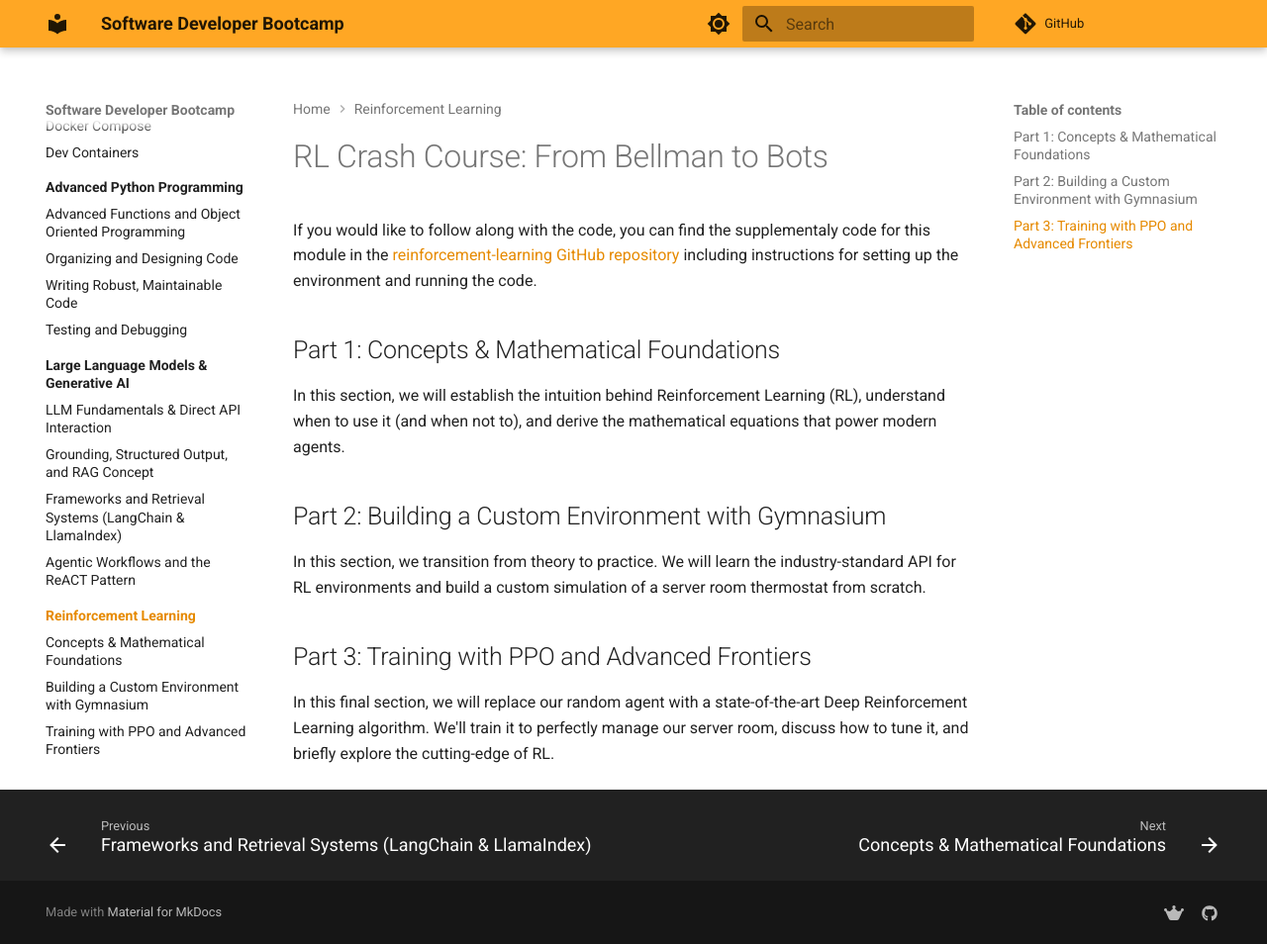
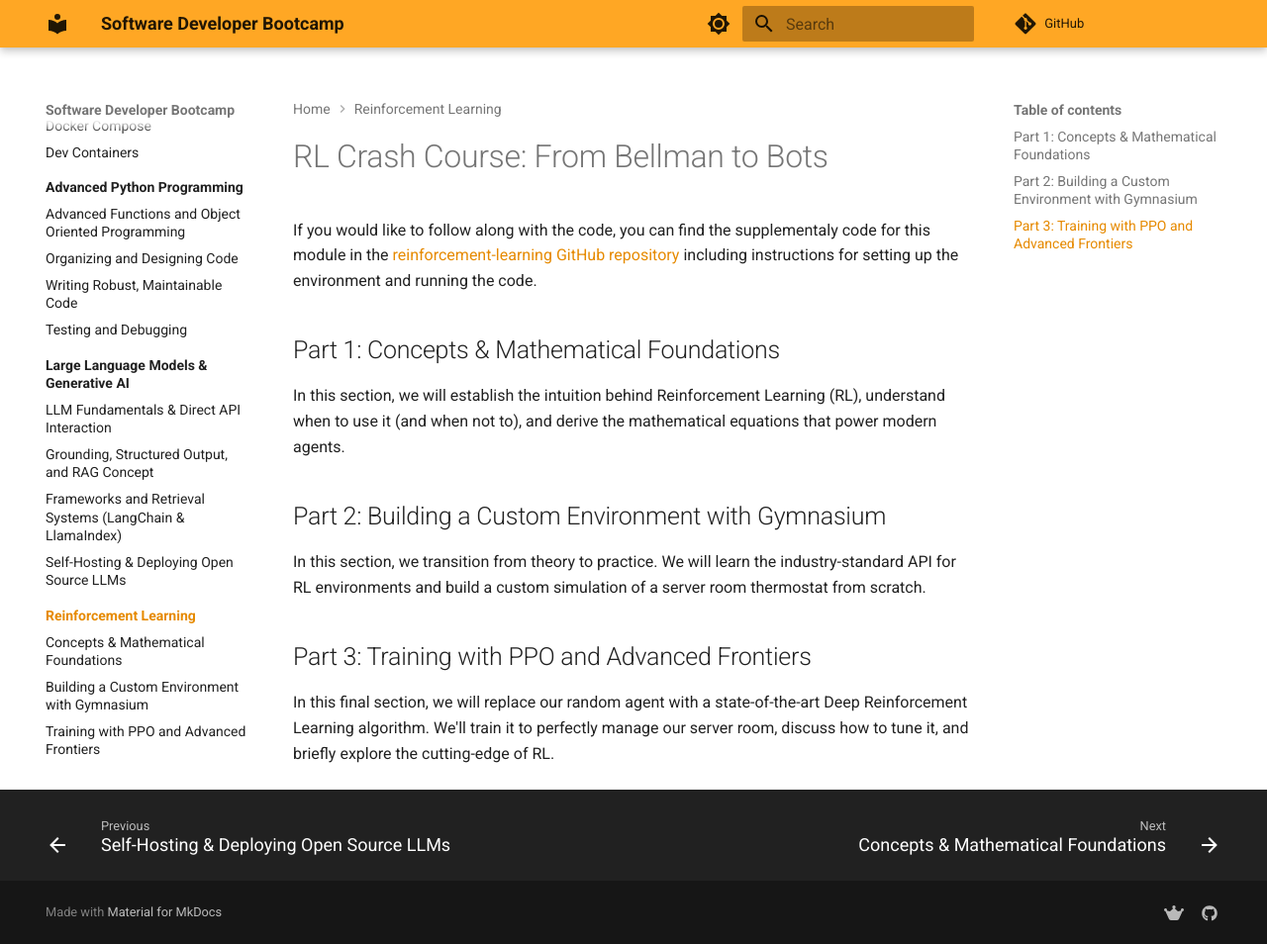
Before and after one commit to kaimibk/Software-Dev-Bootcamp, an MkDocs documentation site: the page built from docs/reinforcement-learning/index.md, in a window 1280 px wide and 954 px high. Shown: the whole window at 99% size. Built offline with MkDocs 1.6.1 and Material for MkDocs 9.7.7, drawn with Linux system fonts in a browser that asks for light colours; comment, search, counter and statistics services are not loaded; some of the changed lines change nothing that is shown.

Commit message:
docs: new lesson

````diff
--- /dev/null
+++ b/docs/llms/self-hosting.md
@@ -0,0 +1,210 @@
+# Self-Hosting & Deploying Open Source LLMs
+
+In this module, we will demystify the hardware required to run Large Language Models (LLMs) locally and explore the vast ecosystem of inference engines. By the end of this session, you will understand how to calculate your hardware constraints, choose the right quantization method, and select the best deployment framework for your specific use case.
+
+---
+
+## Model Sizes, Precision, & VRAM Requirements
+
+Before spinning up a model, you must ensure your hardware can physically hold it. LLMs are memory-bound, meaning **VRAM (Video RAM)** on your GPU is your most precious resource.
+
+When you see a model like `Llama-3.1-8B`, the "8B" stands for 8 billion parameters. By default, these parameters are stored in 16-bit floating-point (FP16 or BF16) precision.
+
+!!! tip "The Rule of Thumb"
+    1 Billion parameters $\approx$ 2 GB of VRAM at 16-bit precision.
+
+!!! example "Back of the envelope math"
+    - 1 parameter $\approx$ 2 bytes (16 bits)
+    - 7 billion parameters $\approx$ 14 billion bytes $\approx$ 14 GB of VRAM at 16-bit precision.
+    - Modern consumer GPUs typically have between 8 GB and 24 GB of VRAM, which is why quantization is essential for running larger models.
+
+### Understanding Quantization (The Secret to Local AI)
+
+Running a 70B model at 16-bit requires roughly 140GB of VRAM—well out of reach for most consumer setups. To solve this, the community uses **Quantization**, which compresses the model's weights into lower-precision formats (like 8-bit, 4-bit, or even 2-bit integers). Think of it like compressing a massive `.WAV` audio file into an `.MP3`.
+
+**The Pros of Quantization:**
+
+* **Drastically Reduced VRAM:** You can fit models on consumer laptops that would otherwise require data center GPUs.
+
+* **Faster Inference:** Because LLM generation is bottlenecked by how fast data can move from memory to the processor (memory bandwidth), smaller weights transfer faster, often resulting in higher tokens-per-second generation.
+
+**The Cons of Quantization:**
+
+* **Perplexity / "Brain Damage":** Compressing weights inherently loses some mathematical nuance.
+
+    * *8-bit:* Almost indistinguishable from the 16-bit original. Highly recommended.
+    * *4-bit:* The industry "sweet spot." You save roughly 70% of the VRAM with only a negligible dip in reasoning quality.
+    * *2-bit:* Extreme compression. The model fits anywhere, but it suffers significant accuracy loss, struggles with complex logic, and is much more prone to hallucination.
+
+!!! warning "Don't forget the KV Cache!"
+    The estimates below are for **Model Weights Only**. When generating text, the LLM stores previous tokens in a memory bank called the Key-Value (KV) Cache. You generally need to add 10% to 20% extra VRAM overhead to account for the context window and the inference engine itself.
+
+!!! note "Apple Silicon (M3/M4) & Unified Memory"
+    If you are using an Apple computer with an M-series chip (like the M3 Max or M4 Pro), your system utilizes **Unified Memory**. This means the CPU and GPU share the exact same pool of RAM. A Mac with 128GB of RAM effectively has 128GB of VRAM! This architectural advantage makes high-end Apple hardware incredibly powerful and cost-effective for running massive 70B+ quantized models locally.
+
+---
+
+## The Master Hardware Tiering Matrix
+
+Use this matrix to determine exactly what size model you can run based on your available hardware and chosen quantization level.
+
+| Size | Example Models | 16-bit (Uncompressed) | 8-bit Quant | 4-bit Quant | 2-bit Quant | Ideal Target Hardware (at 4-bit) |
+| :--- | :--- | :--- | :--- | :--- | :--- | :--- |
+| **1B** | Llama 3.2 1B, Qwen2.5 1.5B | ~3 GB | ~1.5 GB | **~0.8 GB** | ~0.5 GB | Raspberry Pi, Smartphones, Web Browsers |
+| **3B** | Llama 3.2 3B, Phi-3 Mini | ~7 GB | ~3.5 GB | **~2 GB** | ~1 GB | Older Laptops, Modern Smartphones |
+| **8B** | Llama 3.1 8B, Granite 3.0 8B | ~16 GB | ~8.5 GB | **~4.5 GB** | ~2.5 GB | Base Mac M1/M2 (8GB RAM), RTX 3060/4060 |
+| **14B** | Qwen2.5 14B, Mistral Nemo 12B | ~28 GB | ~15 GB | **~8 GB** | ~4.5 GB | Mac M-Series (16GB RAM), RTX 4070/4080 |
+| **30B** | Qwen2.5 32B, Command R 35B | ~65 GB | ~34 GB | **~18 GB** | ~10 GB | RTX 3090 / 4090 (24GB VRAM), Mac Studio |
+| **70B** | Llama 3.1 70B, Nemotron 70B | ~140 GB | ~75 GB | **~40 GB** | ~20 GB | 2x RTX 3090/4090, Mac Ultra (64GB+ RAM) |
+| **120B** | Mistral Large 123B | ~250 GB | ~130 GB | **~70 GB** | ~35 GB | 4x RTX 4090, Mac Ultra (128GB+ RAM), 2x A100 |
+| **1T+** | Llama 3.1 405B, DeepSeek-V3, Kimi K2 scale | ~2,000 GB+ | ~1,000 GB | **~500 GB** | ~250 GB | Enterprise Multi-Node Cluster (8x H100s / A100s) |
+
+
+!!! tip "Which model is the best for my use case?"
+    The LLM landscape is rapidly evolving, and new models are being released every week. I recommend looking at LLM leaderboards, such as [Artificial Analysis](https://artificialanalysis.ai/leaderboards/models) or [Hugging Face Open LLM Leaderboard](https://huggingface.co/spaces/open-llm-leaderboard/open_llm_leaderboard#/) to see the latest models, their sizes, and how they perform on various benchmarks. For most users, starting with a 7B or 8B model is a sweet spot for local experimentation, while 14B and above are more suitable for production deployments with powerful hardware.
+
+!!! tip "Bigger but Quantized or Smaller but Uncompressed?"
+    In most cases, a quantized 70B model will usually outperform an uncompressed 7B model in terms of reasoning quality and capabilities. The compression from quantization is often worth the trade-off, especially when it allows you to run a more powerful model within your hardware constraints. Simple analogy:
+
+    * Small models are like an intern for simple office tasks.
+    * Highly quantized larger models are like a drunk PhD student who can still solve complex problems and give you better domain knowledge, but might occasionally forget where they are.
+
+---
+
+## The Deployment Framework Landscape
+
+Moving an LLM from a HuggingFace repository to a running, queryable service requires an **inference engine**. The ecosystem has evolved rapidly, fragmenting into engines designed for local edge devices and engines built for massive data centers.
+
+
+!!! warning "Too Many Options"
+    The explosion of open-source LLMs has led to a corresponding explosion in inference engines. Each has its own unique features, optimizations, and ideal use cases. It can be overwhelming to choose the right one for your project, especially with new frameworks emerging regularly. The following sections will break down the most popular and widely adopted inference engines, but this is by no means an exhaustive list. Always keep an eye on the latest developments in the community, as new tools and optimizations are being released at a rapid pace.
+
+### Choosing Your Engine
+
+```mermaid
+flowchart TD
+    A[What is your primary goal?] --> B{Production Serving?}
+
+    B -->|Yes| C{Multi-node Cluster?}
+    C -->|Yes| D[Ray Serve]
+    C -->|No| E{Native HuggingFace Stack?}
+    E -->|Yes| F[HuggingFace TGI]
+    E -->|No| G[vLLM]
+
+    B -->|No, Local / Edge| H{Hardware Target?}
+    H -->|Browser / Mobile| I[MLC LLM]
+    H -->|Mac / Windows Desktop| J{Need best Developer UX?}
+    J -->|Yes| K[Ollama]
+    J -->|No, want bare-metal control| L[Llama.cpp]
+```
+
+### Framework Comparison Table
+
+| Framework | Best For... | Core Technology / Advantage | Target Hardware | Setup Difficulty |
+| :--- | :--- | :--- | :--- | :--- |
+| **Ollama** | Developer UX & Local Prototyping | Wraps Llama.cpp in a Docker-like CLI. Incredibly easy to pull and run models. | Mac, Windows, Linux (Consumer) | 🟢 Very Easy |
+| **Llama.cpp** | Bare-metal execution & CPU fallback | Written in pure C/C++. Unmatched optimization for Apple Silicon (Metal) and CPU inference. | Edge devices, Mac, Raspberry Pi | 🟡 Medium |
+| **vLLM** | High-throughput Production APIs | **PagedAttention:** Manages KV Cache like virtual memory, resulting in massive throughput gains for concurrent users. | Datacenter GPUs (NVIDIA/AMD) | 🟡 Medium |
+| **HuggingFace TGI** | Enterprise Serving & HF Integration | Text Generation Inference. Native support for the newest models on HuggingFace on day one. | Datacenter GPUs | 🟡 Medium |
+| **Ray Serve** | Complex, Multi-Node Pipelines | Distributed computing. Best for routing requests across multiple physical machines or combining LLMs with traditional ML. | Cloud Clusters (AWS/GCP) | 🔴 Hard |
+| **MLC LLM** | Universal Edge Deployment | Compiles models to run natively in WebGPU (Browsers), iOS, and Android devices. | Phones, Browsers, Edge | 🔴 Hard |
+
+### Summary Recommendations
+
+To wrap up the framework landscape, here is a practical cheat sheet for making your architectural decisions:
+
+* **Use vLLM** when maximum speed is required for batched prompt delivery and high-throughput text generation.
+* **Opt for Text Generation Inference (TGI)** if you need native HuggingFace support and don’t plan to use multiple adapters (like LoRAs) for the core model.
+* **Consider Ray Serve** for a stable pipeline and flexible deployment. It is best suited for more mature projects that require complex routing or multi-node orchestration.
+* **Utilize MLC LLM** if you want to natively deploy LLMs on the client-side (edge computing), for instance, on Android or iPhone platforms.
+* **Leverage Ollama / Llama.cpp** when building local development environments or shipping desktop applications.
+
+!!! tip "🏆 Preferred Production Architecture"
+    For enterprise-grade, highly scalable production systems, **my personal recommended approach is to use Ray Serve and vLLM together.** Ray Serve acts as the robust orchestrator—handling complex ML pipelines, auto-scaling, and routing across multiple servers—while vLLM acts as the underlying execution engine, providing unmatched PagedAttention inference speed for the LLM itself.
+
+!!! tip "Adopting an LLM Framework"
+    If you are using a framework, such as LangChain, LlamaIndex, etc. many have direct integrations with specific inference engines. For instance, LangChain has built-in support for Ollama and vLLM. This means you can usually swap between engines with 1-2 lines of code changes. If you choose a framework that doesn't have native support for your chosen inference engine, you can often use the engine's OpenAI-compatible API to connect it as a custom LLM backend.
+
+---
+
+## Quick Start: Spinning Up Your First LLM
+
+Let's look at the two most popular paths: Local Prototyping (Ollama) and Production Serving (vLLM).
+
+### Path A: The Developer Experience (Ollama)
+If you are on a laptop and want a model running in 60 seconds, use Ollama.
+
+```bash
+# 1. Install Ollama (Mac/Linux/Windows)
+curl -fsSL https://ollama.com/install.sh | sh
+
+# 2. Pull and run a quantized 8B model (defaults to 4-bit)
+ollama run llama3.1
+```
+
+!!! warning "GPU Support with Ollama"
+    Ollama automatically detects and utilizes your GPU if available. On Apple Silicon, it leverages the Metal API for optimal performance. On Windows and Linux, it uses CUDA for NVIDIA GPUs. If no compatible GPU is found, Ollama will gracefully fall back to CPU inference, allowing you to run models even on less powerful hardware (albeit with slower performance).
+
+Alternatively, using Docker:
+
+```bash
+docker run -d -v ollama:/root/.ollama -p 11434:11434 --name ollama ollama/ollama
+```
+
+!!! warning "GPU Passthrough with Ollama"
+    As usual with Docker containers, Ollama uses CPU inference by default. If you have an NVIDIA GPU and want to leverage it for faster performance, you can enable GPU passthrough. This allows the container to access your GPU directly, significantly improving inference speed for larger models. To do this, reference Ollama/Nvidia documentation, such as [here](https://docs.ollama.com/docker#nvidia-gpu) or [here](https://docs.nvidia.com/datacenter/cloud-native/container-toolkit/latest/install-guide.html)for detailed instructions on setting up GPU support within the container.
+
+### Path B: The Production Engine (vLLM)
+If you are on a Linux server with an NVIDIA GPU and need to serve 100 concurrent users, use vLLM.
+
+```bash
+# 1. Install via uv pip
+# See https://docs.vllm.ai/en/latest/getting_started/installation/ for more installation options (conda, source, etc.)
+uv pip install vllm --torch-backend=auto
+
+
+# 2. Start an OpenAI-compatible server (Downloads FP16/BF16 weights)
+vllm serve Qwen/Qwen2.5-1.5B-Instruct
+```
+
+!!! warning "vLLM GPU Support"
+    vLLM is optimized for NVIDIA GPUs and requires CUDA to run. Ensure you have the appropriate NVIDIA drivers and CUDA toolkit installed on your Linux server to leverage GPU acceleration. vLLM will automatically detect available GPUs and utilize them for inference, providing significant performance improvements over CPU-only execution. However, similar to Ollama, if no compatible GPU is found, vLLM will fall back to CPU inference, allowing you to run the model even without a GPU (though with much slower performance).
+
+## Testing the Deployment
+
+Once your server is running, testing it is as simple as sending a standard HTTP request. Notice how we format the JSON payload exactly as we would for OpenAI.
+
+```bash
+curl http://localhost:8000/v1/completions \
+    -H "Content-Type: application/json" \
+    -d '{
+        "model": "Qwen/Qwen2.5-1.5B-Instruct",
+        "prompt": "San Francisco is a",
+        "max_tokens": 7,
+        "temperature": 0
+    }'
+```
+
+!!! tip "OpenAI API Compatibility"
+    Both Ollama and vLLM provide OpenAI-compatible APIs, meaning you can use the same code and tools designed for OpenAI's API to interact with your locally hosted models. This allows for seamless integration with existing applications, frameworks, and libraries that support OpenAI's API, making it easier to switch between local and cloud-based models without significant code changes. For example,
+
+    ??? example "Code snippet for OpenAI API compatibility"
+        ```python
+        from openai import OpenAI
+
+        # Modify OpenAI's API key and API base to use vLLM's API server.
+        openai_api_key = "EMPTY"
+        openai_api_base = "http://localhost:8000/v1"
+        client = OpenAI(
+            api_key=openai_api_key,
+            base_url=openai_api_base,
+        )
+        # Now you can use the OpenAI client as usual, but it will send requests to your local vLLM server instead of OpenAI's cloud API.
+        completion = client.completions.create(
+            model="Qwen/Qwen2.5-1.5B-Instruct",
+            prompt="San Francisco is a",
+        )
+        print("Completion result:", completion)
+        ```
+
+With the model successfully deployed and responding to API calls, we can now integrate it into applications, build chat interfaces, or connect it to other services. The flexibility of these frameworks allows you to scale from a single local instance to a distributed cluster as your needs grow.
--- a/mkdocs.yml
+++ b/mkdocs.yml
@@ -48,6 +48,7 @@
       emoji_index: !!python/name:material.extensions.emoji.twemoji
       emoji_generator: !!python/name:material.extensions.emoji.to_svg
   - admonition
+  - pymdownx.details
   - footnotes
   - toc:
       permalink: true
@@ -88,7 +89,8 @@
     - LLM Fundamentals & Direct API Interaction: llms/1.md
     - Grounding, Structured Output, and RAG Concept: llms/2.md
     - Frameworks and Retrieval Systems (LangChain & LlamaIndex): llms/3.md
-    - Agentic Workflows and the ReACT Pattern: llms/4.md
+    - Self-Hosting & Deploying Open Source LLMs: llms/self-hosting.md
+    # - Agentic Workflows and the ReACT Pattern: llms/4.md
   - "Reinforcement Learning":
     - reinforcement-learning/index.md
     - Concepts & Mathematical Foundations: reinforcement-learning/1.md
````
